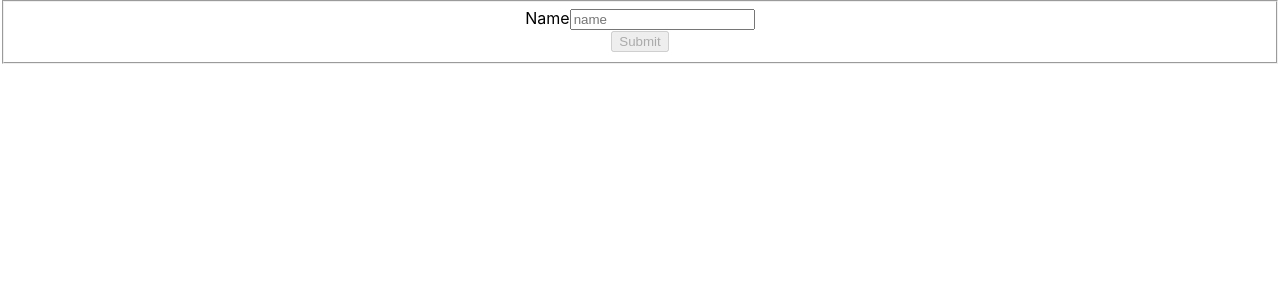
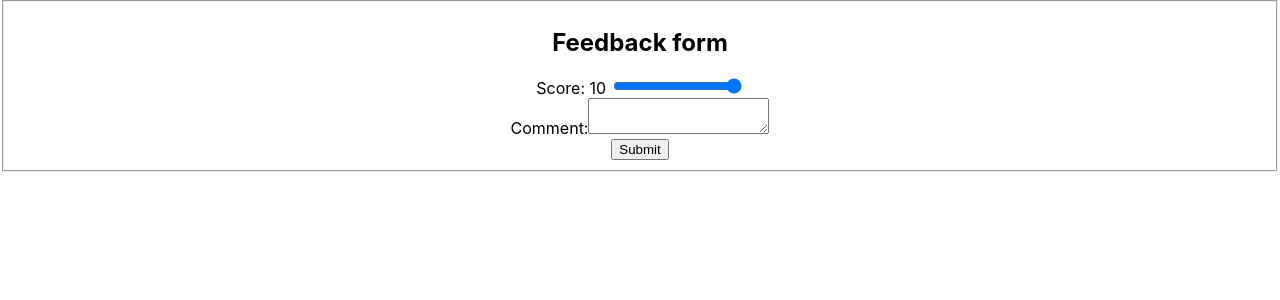
Before and after one commit to jamo89/lumon8, a React (Create React App) app in the folder my-app/: page / in a window 1280 px wide. Shown: the top 300 px of the page. Built offline with nearby package versions, Linux system fonts and the light colour scheme.

Commit message:
honestly....i don't even know really...tutorial was moving waaaaay to fast

```diff
--- a/my-app/src/App.js
+++ b/my-app/src/App.js
@@ -2,32 +2,40 @@
 import {useState} from "react";
 
 function App () {
-    const [name, setName] = useState("");
+    const [score, setScore] = useState("10");
+    const [comment, setComment] = useState("");
 
     const handleSubmit = (e) => {
         e.preventDefault();
-        setName("");
-        console.log("Form submitted!");
-    };
+        if (Number(score) <= 5 && comment.length <= 10) {
+            alert("fuck you mean less than 5? bro get the fuck outta here we don't want your business snobby ass");
+            return;
+        }
+
+        console.log("Form submitted");
+        setComment("");
+        setScore("10");
+    }
 
     return (
         <div className="App">
             <form onSubmit={handleSubmit}>
                 <fieldset>
+                    <h2>Feedback form</h2>
                     <div className="Field">
-                        <label htmlFor="name">Name</label>
+                        <label>Score: {score} </label>
                         <input
-                            id="name"
-                            type="text"
-                            placeholder="name"
-                            name="name"
-                            value={name}
-                            onChange={(e) => setName(e.target.value)}
-                        />
+                            type="range"
+                            min="0"
+                            max="10"
+                            value={score}
+                            onChange={e => setScore(e.target.value)}/>
                     </div>
-                    <button disabled={!name}type="submit">
-                        Submit
-                    </button>
+                    <div className="Field">
+                        <label>Comment:</label>
+                        <textarea value={comment} onChange={e => setComment(e.target.value)}/>
+                    </div>
+                    <button type="submit">Submit</button>
                 </fieldset>
             </form>
         </div>
```
